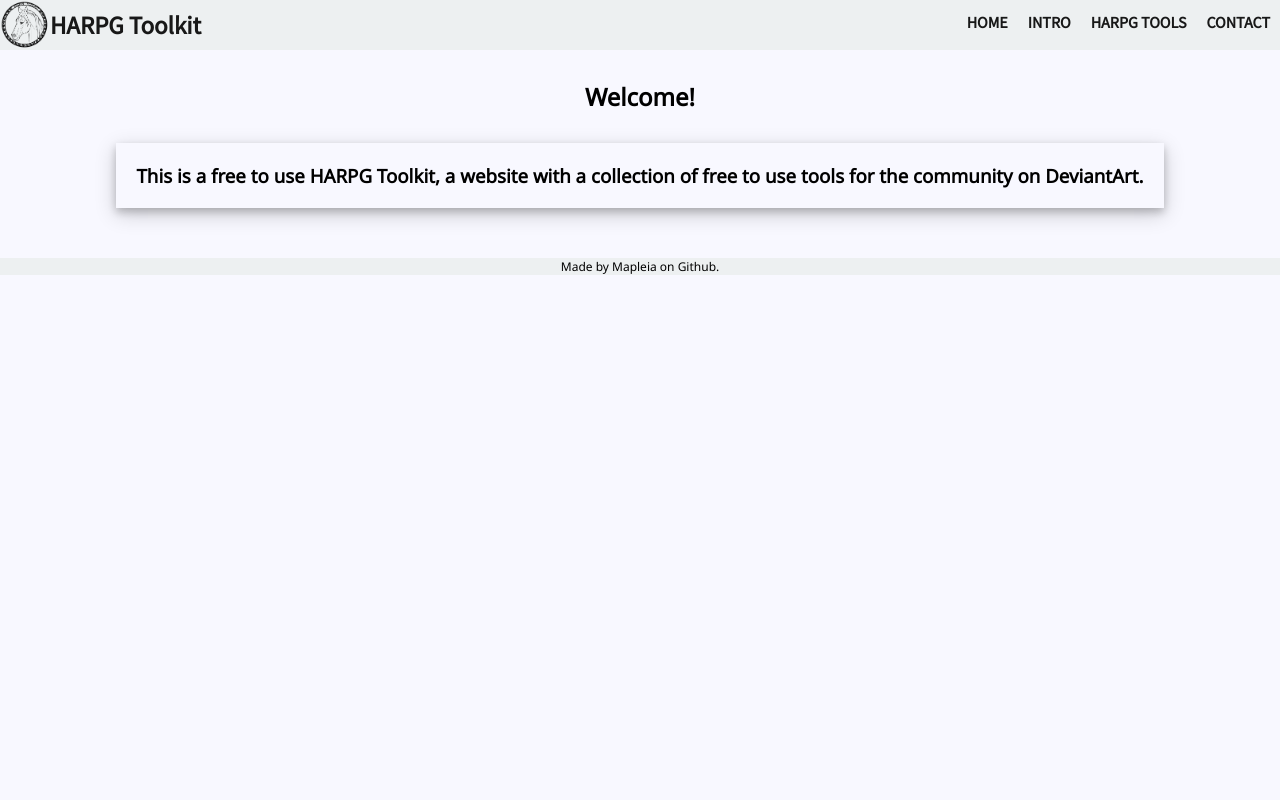
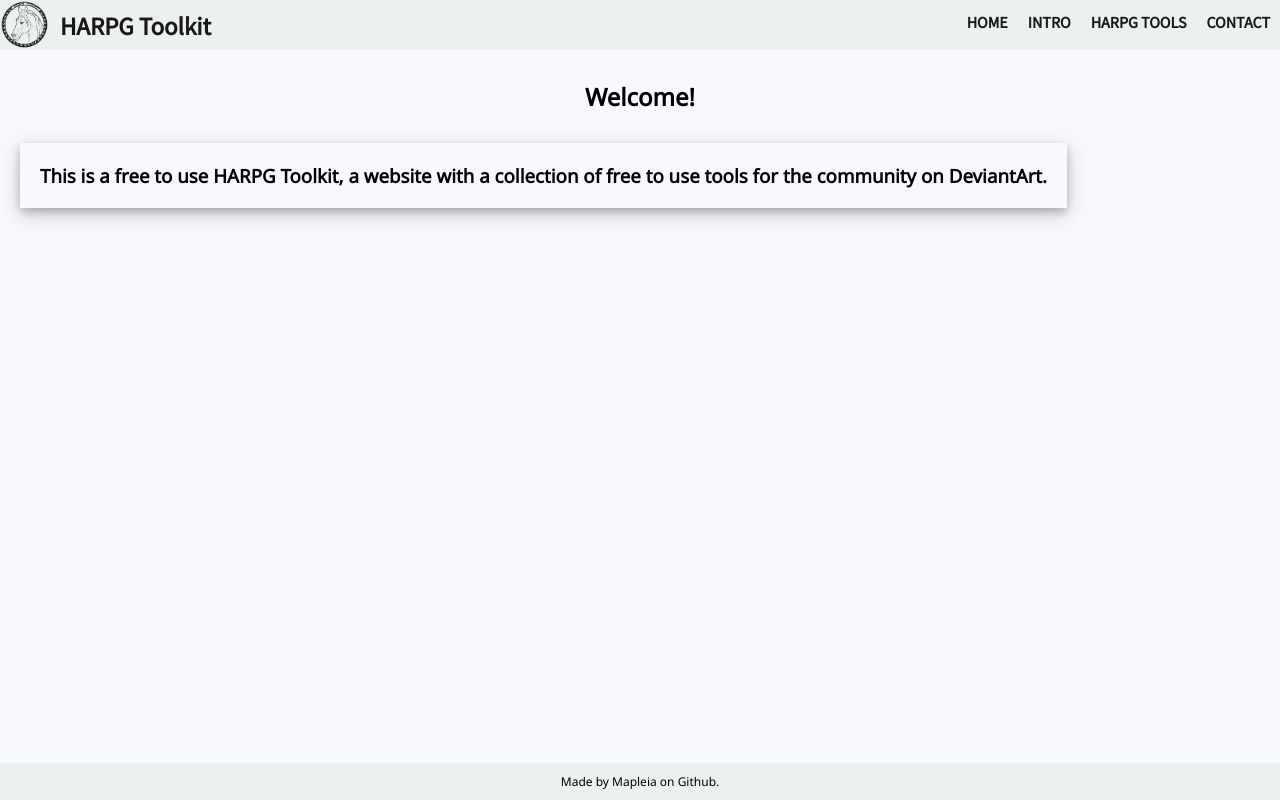
Before and after one commit to Mapleia/NEXTJS-HARPG-Toolkit, a Next.js app in the folder harpg-toolkit/: page / in a window 1280 px wide. Built offline with nearby package versions, Linux system fonts and the light colour scheme.

Commit message:
topnav is inline-block & float, home fills screen

```diff
--- a/harpg-toolkit/components/layouts/basic.js
+++ b/harpg-toolkit/components/layouts/basic.js
@@ -31,7 +31,7 @@ export default function Basic({ children }) {
 
       <Topnav></Topnav>
 
-      <div> { children } </div>
+      <div className={styles.container}> { children } </div>
 
       <footer className={styles.footer}>Made by Mapleia on Github. </footer>
     </div>
--- a/harpg-toolkit/components/layouts/basic.module.css
+++ b/harpg-toolkit/components/layouts/basic.module.css
@@ -3,10 +3,17 @@
     text-align: center;
     font-size: 12px;
     vertical-align: middle;
-    margin-top: 50px;
+    align-self: baseline;
+    padding: 10px 0px 10px;
+    width: 100%;
 }
 
 .body {
     display: flex;
     flex-direction: column;
+    height: 100vh;
 }
+
+.container {
+    height: 100%;
+}
--- a/harpg-toolkit/components/layouts/side.module.css
+++ b/harpg-toolkit/components/layouts/side.module.css
@@ -1,41 +1,44 @@
-.mainContainer {
+.container {
+  display: grid;
   height: 100vh;
+  grid-template-areas:
+    "hd   hd"
+    "side tb"
+    "ft   ft";
+  grid-template-rows: min-content 1fr 30px;
+  grid-template-columns: 130px 1fr;
 }
 
-.container {
-  max-height: calc(100vh - 50px);
-  display: grid;
-    grid-template-areas:
-      "sd tb"
-      "ft ft";
-    grid-template-rows: 90vh 4vh;
-    grid-template-columns: 130px 1fr;
+/* Side bar of the page */
+.tabcontainer {
+  grid-area: side;
+  background-color: #cfe2e9;
 }
 
-.tab {
-    grid-area: tb;
-    padding: 10px 10px 10px 30px;
-    overflow-y: scroll;
+.navtab li {
+  list-style: none;
+  width: 100%;
+  padding: 5px 5px 5px;
+  border-bottom: 1px solid #b5c9d4;
 }
 
+.navtab li:hover {
+  background-color: #b5c9d4;
+}
+
+/* Tabbed pages from the sidebar. */
+.tab {
+  grid-area: tb;
+  padding: 10px 10px 10px 30px;
+  overflow: scroll;
+}
+
+/* Final footer at the end of the page. */
 .footer {
   grid-area: ft;
   background-color: #edf0f1;
   text-align: center;
   font-size: 12px;
   vertical-align: middle;
+  padding: 10px 0px 10px;
 }
-
-.navtab li {
-  list-style: none;
-  padding: 5px 5px 5px;
-}
-
-.navtab li:hover {
-  background-color: #b5c9d4;
-}
-
-.tabcontainer {
-  grid-area: sd;
-  background-color: #cfe2e9;
-}
--- a/harpg-toolkit/components/topnav.js
+++ b/harpg-toolkit/components/topnav.js
@@ -3,17 +3,15 @@ import Link from 'next/link'
 
 export default function Topnav() {
     return (
-        <div className={styles.navContainer}>
-            <div className={styles.leftBlock}>
-                <Link href="/"><img className={styles.mainLogo} src="/logo.png"/></Link>
-                <Link href="/"><a className={styles.homeLink}>HARPG Toolkit</a></Link>
-            </div>
+        <header className={styles.header}>
+            <Link href="/"><img className={styles.mainLogo} src="/logo.png"/></Link>
+            <Link href="/"><a className={styles.homeLink}>HARPG Toolkit</a></Link>
             <ul className={styles.topNav}>
                 <li><Link href="/"><a>HOME</a></Link></li>
                 <li><Link href="/posts/intro"><a>INTRO</a></Link></li>
                 <li><Link href="/posts/tools"><a>HARPG TOOLS</a></Link></li>
                 <li><Link href="/posts/contact"><a>CONTACT</a></Link></li>
             </ul>
-        </div>
+        </header>
     )
 }
--- a/harpg-toolkit/components/topnav.module.css
+++ b/harpg-toolkit/components/topnav.module.css
@@ -1,39 +1,39 @@
-.navContainer {
+.header {
   background-color: #edf0f1;
-  height: min-content;
-  display: flex;
-  justify-content: space-between;
-  flex-flow: row wrap;
-}
-
-.leftBlock {
-  display: flex;
-  align-items: center;
-  justify-content: center;
+  grid-area: hd;
 }
 
 .mainLogo {
-  width: 50px;
-  height: 50px;
+  float: left;
+  height: auto;
+  width: auto;
+  max-width: 50px;
+  max-height: 50px;
 }
 
 .homeLink {
+  max-height: 50px;
+  height: auto;
+  display: inline-block;
+  padding: 10px;
+  vertical-align: middle;
   font-size: 25px;
 }
 
 .homeLink:hover {
-  text-shadow: black 0px 1px 5px;
+  text-decoration: underline;
+
 }
 
 .topNav {
-  display: flex;
-  flex-flow: row wrap;
+  float: right;
 }
 
 .topNav li {
   list-style: none;
   height: 50px;
   padding: 10px;
+  display: inline-block;
 }
 
 .topNav li:hover {
--- a/harpg-toolkit/pages/index.js
+++ b/harpg-toolkit/pages/index.js
@@ -1,6 +1,6 @@
-import Head from 'next/head'
-import styles from '../styles/home.module.css'
-import Basic from '../components/layouts/basic'
+import Head from "next/head";
+import styles from "../styles/home.module.css";
+import Basic from "../components/layouts/basic";
 
 export default function Home() {
   return (
@@ -9,13 +9,13 @@ export default function Home() {
         <title>HARPG Toolkit</title>
       </Head>
 
-      <main className={styles.body}>
-        <section className={styles.card}>
-          <h1 className={styles.landingWelcome}>Welcome!</h1>
-          <h3 className={styles.welcomeCard}>This is a free to use HARPG Toolkit, a website with a collection of free
-            to use tools for the community on DeviantArt.</h3>
-        </section>
-      </main>
+      <section className={styles.welcome}>
+        <h1 className={styles.title}>Welcome!</h1>
+        <h3 className={styles.card}>
+          This is a free to use HARPG Toolkit, a website with a collection of
+          free to use tools for the community on DeviantArt.
+        </h3>
+      </section>
     </Basic>
-  )
+  );
 }
--- a/harpg-toolkit/styles/global.css
+++ b/harpg-toolkit/styles/global.css
@@ -4,8 +4,6 @@
 html {
   font-family: "Noto Sans", sans-serif;
   background-color: ghostwhite;
-  height: 100%;
-  width: 100%;
 
 }
 
@@ -13,6 +11,7 @@ html {
   box-sizing: border-box;
   margin: 0;
   padding: 0;
+
 }
 
 li, a, button {
@@ -22,3 +21,12 @@ li, a, button {
   color: #181818;
   text-decoration: none;
 }
+
+h1, h2, h3, h4, h5 {
+  padding: 5px 5px 5px 0px;
+}
+
+body {
+  width: 100%;
+  height: 100%;
+}
--- a/harpg-toolkit/styles/home.module.css
+++ b/harpg-toolkit/styles/home.module.css
@@ -1,20 +1,18 @@
-.body {
+.welcome {
     display: flex;
     flex-direction: column;
+    text-align: center;
+
+}
+
+.title {
+    padding: 30px 0px 30px 0px;
 }
 
 .card {
-    text-align: center;
-    grid-area: spn;
-}
-
-.landingWelcome {
-    padding: 30px 0px 30px 0px;
-}
-
-.welcomeCard {
     display: inline-block;
     padding: 20px 20px 20px;
     max-width: max-content;
     box-shadow: 0 4px 8px 0 rgba(0, 0, 0, 0.2), 0 6px 20px 0 rgba(0, 0, 0, 0.19);
+    margin: 0px 20px 0px 20px;
 }
```
Also changed, not shown: harpg-toolkit/components/layouts/side.js (+12 -8 lines), harpg-toolkit/pages/posts/intro/genetics.js (added, +9 -0 lines), harpg-toolkit/pages/posts/intro/phenoapp.js (added).
